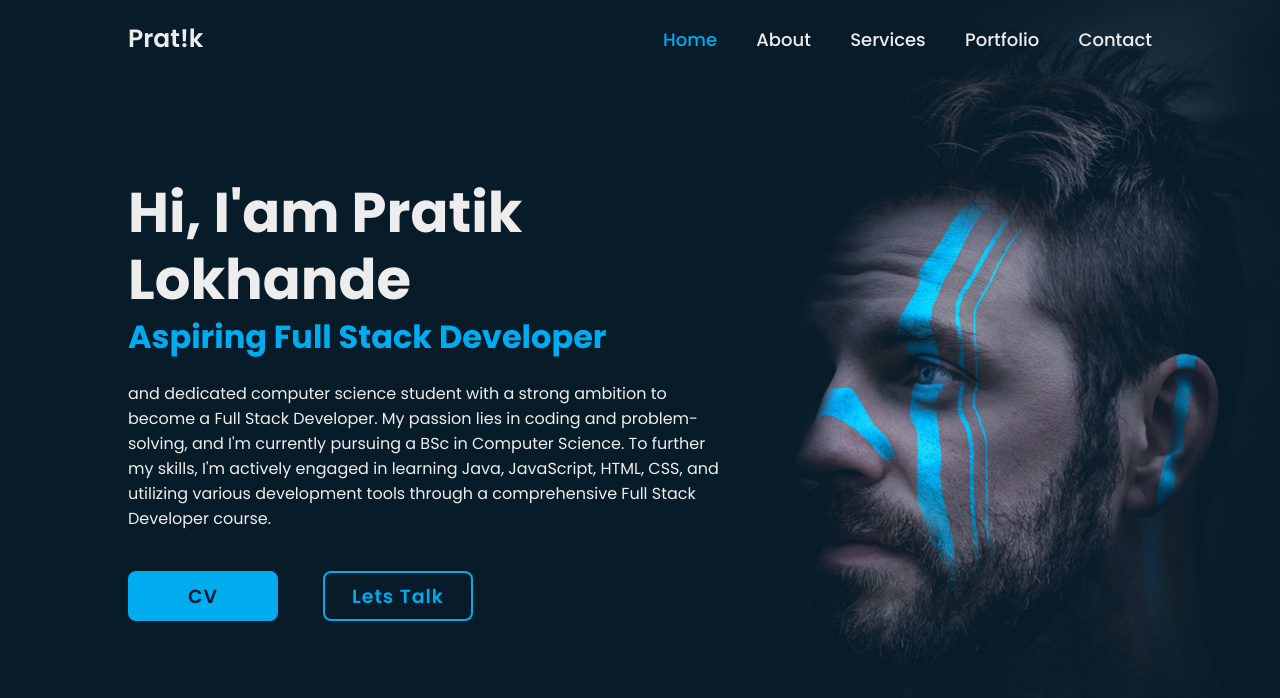
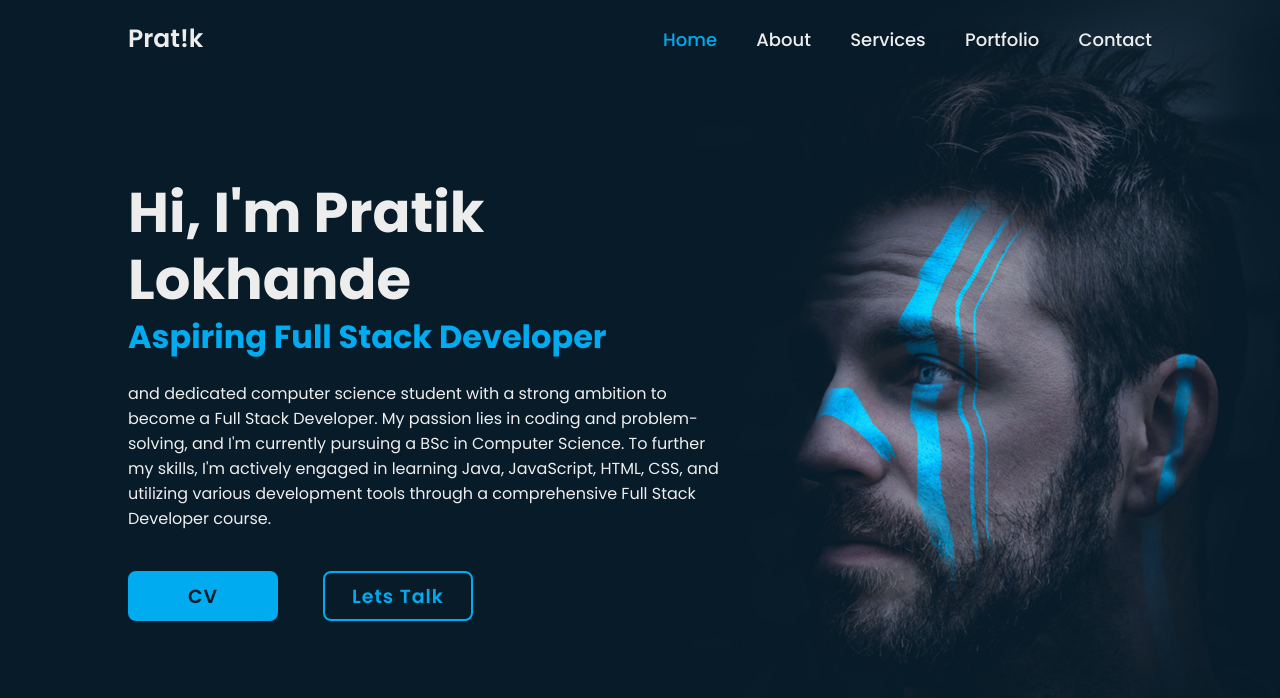
Before and after one commit to konprtk/portfolio, a plain HTML site: page index.html in a window 1280 px wide. Shown: the top 698 px of the page. Drawn offline with nearby package versions, Linux system fonts and the light colour scheme.

Commit message:
Update index.html

```diff
--- a/index.html
+++ b/index.html
@@ -26,7 +26,7 @@
 
     <section class="home">
         <div class="home-content">
-            <h1>Hi, I'am Pratik Lokhande</h1>
+            <h1>Hi, I'm Pratik Lokhande</h1>
             <h3> Aspiring Full Stack Developer</h3>
             <p> and dedicated computer science student with a strong ambition to become a Full Stack Developer. My passion lies in coding and problem-solving, and I'm currently pursuing a BSc in Computer Science. To further my skills, I'm actively engaged in learning Java, JavaScript, HTML, CSS, and utilizing various development tools through a comprehensive Full Stack Developer course.</p>
 
```
